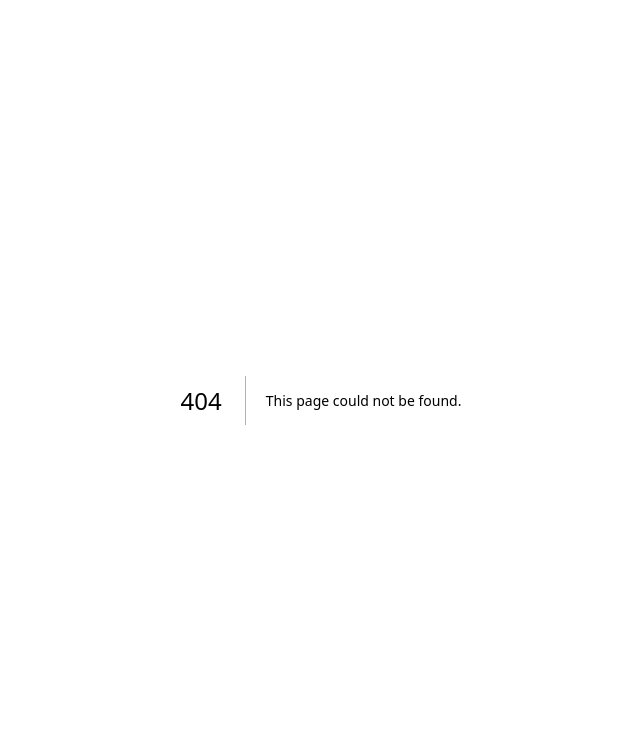
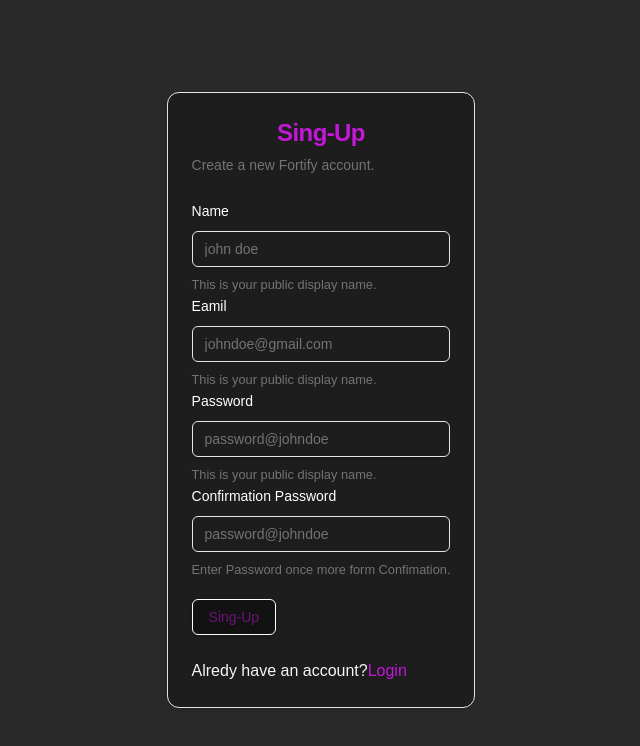
Before and after one commit to SaiSawant1/fortify, a Next.js app: page /signup in a window 1280 px wide. Before the commit this address had no page. Shown: the top 746 px of the page, without its empty margins (319-959 px from the left). Built offline with nearby package versions, Linux system fonts and the light colour scheme.

Commit message:
singup page test

```diff
--- a/app/(auth)/login/page.tsx
+++ b/app/(auth)/login/page.tsx
@@ -65,9 +65,7 @@
                         {...field}
                       />
                     </FormControl>
-                    <FormDescription>
-                      This is your public display name.
-                    </FormDescription>
+                    <FormDescription>Enter Login user email.</FormDescription>
                     <FormMessage />
                   </FormItem>
                 )}
@@ -88,9 +86,7 @@
                         placeholder="password@johndoe"
                       />
                     </FormControl>
-                    <FormDescription>
-                      This is your public display name.
-                    </FormDescription>
+                    <FormDescription>Enter login password.</FormDescription>
                     <FormMessage />
                   </FormItem>
                 )}
--- /dev/null
+++ b/app/(auth)/signup/page.tsx
@@ -0,0 +1,171 @@
+"use client";
+import {
+  Card,
+  CardContent,
+  CardDescription,
+  CardFooter,
+  CardHeader,
+  CardTitle,
+} from "@/components/ui/card";
+import { signupFormSchema, signupFormSchemaType } from "@/schema/auth";
+import { useForm } from "react-hook-form";
+import { zodResolver } from "@hookform/resolvers/zod";
+import {
+  Form,
+  FormControl,
+  FormDescription,
+  FormField,
+  FormItem,
+  FormLabel,
+  FormMessage,
+} from "@/components/ui/form";
+import { Input } from "@/components/ui/input";
+import { Button } from "@/components/ui/button";
+import Link from "next/link";
+import { useState } from "react";
+
+export default function SignupPage() {
+  const [confirmationPassword, setConfirmationPassword] = useState("");
+  const [error, setError] = useState("");
+  const form = useForm<signupFormSchemaType>({
+    resolver: zodResolver(signupFormSchema),
+    defaultValues: {
+      name: "",
+      email: "",
+      password: "",
+    },
+  });
+
+  const onSubmit = (value: signupFormSchemaType) => {
+    setError("");
+    if (confirmationPassword !== value.password) {
+      console.log(confirmationPassword);
+      setError("Passwords don't match");
+    } else {
+      console.log(value);
+    }
+  };
+  return (
+    <div className="bg-brand_secondary/90 h-full w-full flex justify-center items-center">
+      <Card className="bg-brand_secondary/50">
+        <CardHeader>
+          <CardTitle className="text-brand_primary text-center font-bold text-2xl">
+            Sing-Up
+          </CardTitle>
+          <CardDescription>Create a new Fortify account.</CardDescription>
+        </CardHeader>
+        <CardContent>
+          <Form {...form}>
+            <form onSubmit={form.handleSubmit(onSubmit)}>
+              <FormField
+                control={form.control}
+                name="name"
+                render={({ field }) => (
+                  <FormItem>
+                    <FormLabel aria-label="name" className="text-white">
+                      Name
+                    </FormLabel>
+                    <FormControl>
+                      <Input
+                        type="name"
+                        className="text-white"
+                        placeholder="john doe"
+                        {...field}
+                      />
+                    </FormControl>
+                    <FormDescription>
+                      This is your public display name.
+                    </FormDescription>
+                    <FormMessage />
+                  </FormItem>
+                )}
+              />
+              <FormField
+                control={form.control}
+                name="email"
+                render={({ field }) => (
+                  <FormItem>
+                    <FormLabel aria-label="email" className="text-white">
+                      Eamil
+                    </FormLabel>
+                    <FormControl>
+                      <Input
+                        type="email"
+                        className="text-white"
+                        placeholder="johndoe@gmail.com"
+                        {...field}
+                      />
+                    </FormControl>
+                    <FormDescription>
+                      This is your public display name.
+                    </FormDescription>
+                    <FormMessage />
+                  </FormItem>
+                )}
+              />
+              <FormField
+                control={form.control}
+                name="password"
+                render={({ field }) => (
+                  <FormItem>
+                    <FormLabel aria-label="password" className="text-white">
+                      Password
+                    </FormLabel>
+                    <FormControl>
+                      <Input
+                        {...field}
+                        type="password"
+                        className="text-white"
+                        placeholder="password@johndoe"
+                        data-testid="password"
+                      />
+                    </FormControl>
+                    <FormDescription>
+                      This is your public display name.
+                    </FormDescription>
+                    <FormMessage />
+                  </FormItem>
+                )}
+              />
+              <FormItem>
+                <FormLabel aria-label="password" className="text-white">
+                  Confirmation Password
+                </FormLabel>
+                <FormControl>
+                  <Input
+                    type="password"
+                    className="text-white"
+                    placeholder="password@johndoe"
+                    onChange={(e) => setConfirmationPassword(e.target.value)}
+                    data-testid="confirmationPassword"
+                  />
+                </FormControl>
+                <FormDescription>
+                  Enter Password once more form Confimation.
+                </FormDescription>
+                {error && (
+                  <div aria-label="error-message" className="text-red-600">
+                    {error}
+                  </div>
+                )}
+              </FormItem>
+              <Button
+                className="text-brand_primary/50 hover:text-brand_primary border-white border bg-brand_secondary transition-all hover:bg-brand_secondary/10 mt-5"
+                aria-label="submit-signup"
+              >
+                Sing-Up
+              </Button>
+            </form>
+          </Form>
+        </CardContent>
+        <CardFooter className="text-secondary">
+          Alredy have an account?{" "}
+          <Link className="text-brand_primary" href="/login">
+            {" "}
+            Login
+          </Link>
+        </CardFooter>
+      </Card>
+    </div>
+  );
+}
--- a/schema/auth.ts
+++ b/schema/auth.ts
@@ -8,3 +8,15 @@
 });
 
 export type loginFormSchemaType = z.infer<typeof loginFormSchema>;
+
+export const signupFormSchema = z.object({
+  name: z.string().min(1, { message: "Name is required" }),
+  email: z.string().min(5, {
+    message: "Email is required",
+  }),
+  password: z.string().min(8, {
+    message: "Password should be longer than or equal to 8 characters.",
+  }),
+});
+
+export type signupFormSchemaType = z.infer<typeof signupFormSchema>;
```
Also changed, not shown: 2 other files (tests, documents, lock files or other folders).
